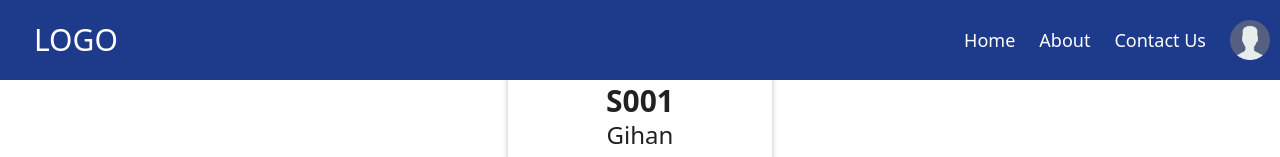
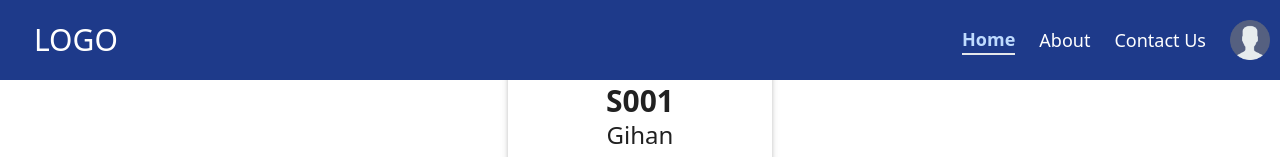
Before and after one commit to Revision-60/React, a React (Create React App) app: page / in a window 1280 px wide. Shown: the top 157 px of the page. Built offline with nearby package versions, Linux system fonts and the light colour scheme.

Commit message:
Added Active Styles to NavLinks

```diff
--- a/src/components/Header/Header.tsx
+++ b/src/components/Header/Header.tsx
@@ -4,6 +4,8 @@ import userImage from "../../assets/user.png";
 
 export default class Header extends Component {
   render() {
+    const navStyles = "font-bold border-b-2 text-blue-200";
+
     return (
       <section className="bg-blue-900 w-full h-20 p-2.5 text-white fixed">
         <div className="h-full flex">
@@ -11,13 +13,31 @@ export default class Header extends Component {
             <h1 className="pl-6 text-3xl">LOGO</h1>
           </section>
           <section className="h-full w-1/2 flex items-center gap-6 justify-end text-lg">
-            <NavLink to={"/"}>Home</NavLink>
+            <NavLink
+              to={"/"}
+              className={({ isActive }) => (isActive ? navStyles : "")}
+            >
+              Home
+            </NavLink>
 
-            <NavLink to={"/about"}>About</NavLink>
+            <NavLink
+              to={"/about"}
+              className={({ isActive }) => (isActive ? navStyles : "")}
+            >
+              About
+            </NavLink>
 
-            <NavLink to={"/contact"}>Contact Us</NavLink>
+            <NavLink
+              to={"/contact"}
+              className={({ isActive }) => (isActive ? navStyles : "")}
+            >
+              Contact Us
+            </NavLink>
 
-            <NavLink to={"/"}>
+            <NavLink
+              to={"/abc"}
+              className={({ isActive }) => (isActive ? navStyles : "")}
+            >
               <img src={userImage} className="w-10 h-10" alt="" />
             </NavLink>
           </section>
```
